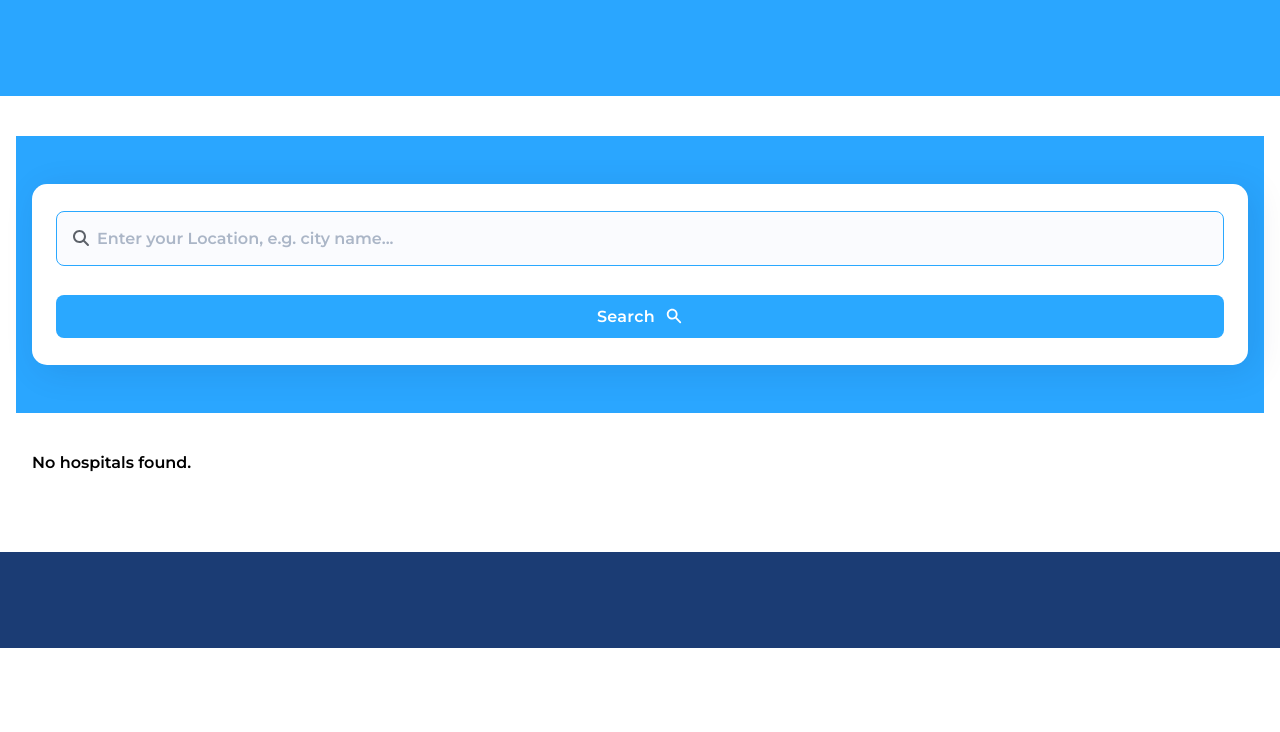
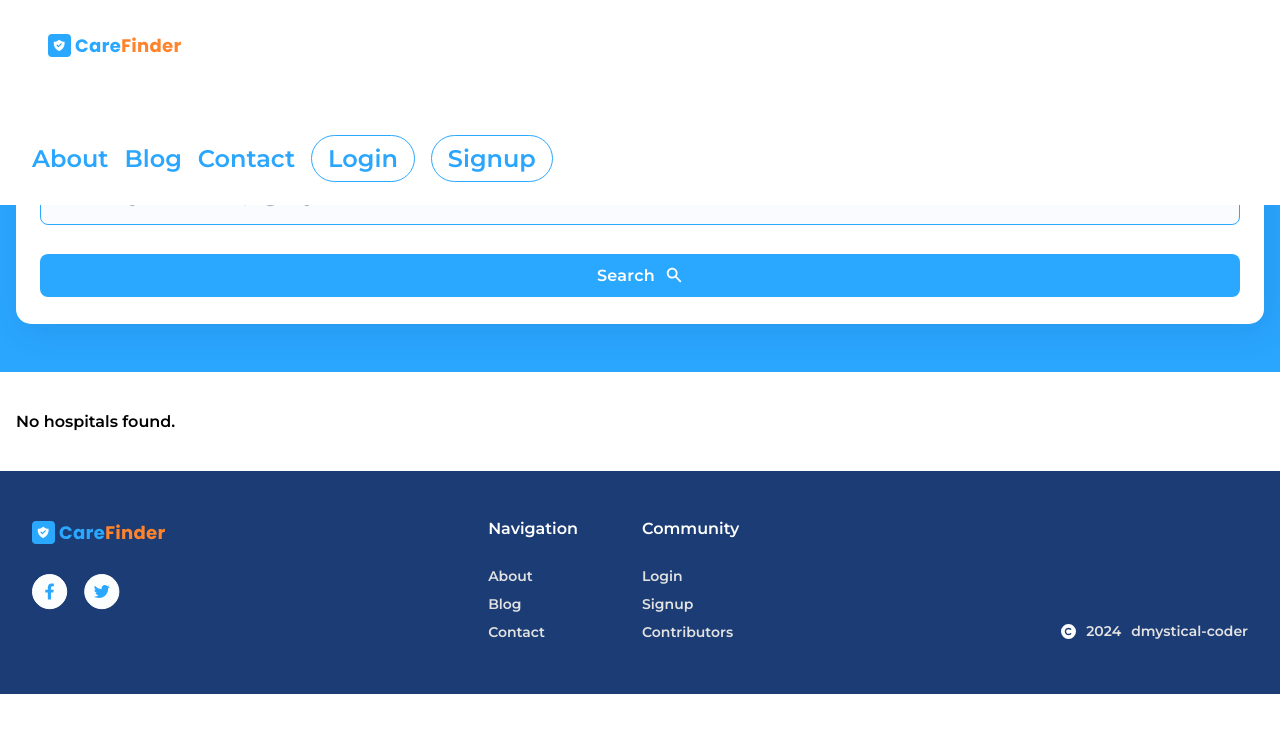
Before and after one commit to dmystical-coder/carefinder-web-app, a Vue app: page /dashboard in a window 1280 px wide. Shown: the top 732 px of the page. Built offline with nearby package versions, Linux system fonts and the light colour scheme.

Commit message:
feat: fix mobile and desktop menu

```diff
--- a/public/main.css
+++ b/public/main.css
@@ -16,24 +16,6 @@ ul li {
 }
 .container {
   background-color: #2aa7ff;
-}
-
-nav {
-  font-family: 'Raleway', sans-serif;
-  padding: 2.75rem 1.5rem 1rem;
-  background-color: #ffffff;
-  display: flex;
-  justify-content: space-between;
-  align-items: center;
-}
-
-nav h1 {
-  text-transform: uppercase;
-  color: #ff832a;
-}
-
-nav h1 .dark {
-  color: #2aa8ff;
 }
 
 header,
@@ -152,50 +134,6 @@ main h2 {
   line-height: 1.25rem;
 }
 
-footer {
-  padding: 7.5rem 1.5rem 5rem;
-  background-color: #1b3c74;
-  color: #ffffff;
-}
-footer a,
-.copy span {
-  font-size: 0.875rem;
-  color: #e2e2e2;
-  line-height: 1.75rem;
-}
-footer p {
-  margin-top: 0.75rem;
-  font-size: 0.875rem;
-  line-height: 1.75rem;
-}
-
-.useful-links {
-  display: flex;
-  justify-content: space-between;
-  align-items: center;
-}
-
-.socials {
-  display: flex;
-  gap: 1rem;
-  margin-top: 1.5rem;
-}
-.useful-links {
-  margin-top: 3rem;
-}
-
-.nav,
-.contribute {
-  display: flex;
-  flex-direction: column;
-  gap: 1.5rem;
-}
-.copy {
-  font-size: 0.75rem;
-  line-height: 1.75rem;
-  margin-top: 2.5rem;
-}
-
 @media screen and (min-width: 768px) and (max-width: 1023px) {
   .grid-container {
     grid-template-columns: repeat(2, 1fr);
@@ -213,28 +151,4 @@ footer p {
   .detail-card {
     max-width: 550px;
   }
-  footer {
-    padding: 3rem 2rem;
-    display: flex;
-    justify-content: space-between;
-  }
-  .footer-logo {
-    flex-basis: 20%;
-  }
-  .footer-logo img {
-    width: 100%;
-  }
-  .group {
-    display: flex;
-    flex-direction: column;
-    align-items: center;
-  }
-  .useful-links {
-    justify-content: center;
-    gap: 2rem;
-  }
-  .useful-links,
-  .copy {
-    margin-top: 0;
-  }
 }
--- /dev/null
+++ b/src/components/TheFooter.vue
@@ -0,0 +1,133 @@
+<script setup>
+import { library } from '@fortawesome/fontawesome-svg-core'
+import { FontAwesomeIcon } from '@fortawesome/vue-fontawesome'
+import { faCopyright } from '@fortawesome/free-solid-svg-icons'
+library.add(
+    faCopyright,
+)
+</script>
+<template>
+    <footer>
+        <div class="footer-brand">
+            <div class="footer-logo">
+                <img src="@/assets/logo.svg" alt="" />
+            </div>
+            <div class="socials">
+                <a href=""><img src="@/assets/facebook-icon.svg" alt="" /></a>
+                <a href="
+          #"><img src="@/assets/x-icon.svg" alt="" /></a>
+            </div>
+        </div>
+
+
+        <div class="useful-links">
+            <div class="nav">
+                <h4>Navigation</h4>
+                <ul>
+                    <li><router-link to="/about">About</router-link></li>
+                    <li><router-link to="/blog">Blog</router-link></li>
+                    <li><router-link to="/contact">Contact</router-link></li>
+                </ul>
+            </div>
+            <div class="contribute">
+                <h4>Community</h4>
+                <ul>
+                    <li><router-link to="/signin" class="btn">Login</router-link></li>
+                    <li><router-link to="/signup" class="btn">Signup</router-link></li>
+                    <li><router-link to="/contributors">Contributors</router-link></li>
+                </ul>
+            </div>
+        </div>
+
+        <div class="copy">
+            <font-awesome-icon icon="fa-solid fa-copyright" size="lg" /> &nbsp;
+            <span>2024</span>
+            &nbsp;
+            <a href="https://github.com/dmystical-coder">dmystical-coder</a>
+        </div>
+    </footer>
+</template>
+
+<style scoped>
+footer {
+    padding: 5rem 1.5rem;
+    background-color: #1b3c74;
+    color: #ffffff;
+}
+
+footer a,
+.copy span {
+    font-size: 0.875rem;
+    color: #e2e2e2;
+    line-height: 1.75rem;
+}
+
+footer p {
+    margin-top: 0.75rem;
+    font-size: 0.875rem;
+    line-height: 1.75rem;
+}
+
+.useful-links {
+    margin-top: 3rem;
+    display: flex;
+    flex-direction: column;
+    gap: 2rem;
+}
+
+.socials {
+    display: flex;
+    gap: 1rem;
+    margin-top: 1.5rem;
+}
+
+.nav,
+.contribute {
+    display: flex;
+    flex-direction: column;
+    gap: 1.5rem;
+}
+
+.copy {
+    font-size: 0.75rem;
+    line-height: 1.75rem;
+    margin-top: 2.5rem;
+}
+
+@media screen and (min-width: 1024px) {
+    footer {
+        padding: 3rem 2rem;
+        display: flex;
+        justify-content: space-between;
+    }
+
+    .footer-logo {
+        flex-basis: 20%;
+    }
+
+    .footer-logo img {
+        width: 100%;
+    }
+
+    .group {
+        display: flex;
+        flex-direction: column;
+        align-items: center;
+    }
+
+    .useful-links {
+        flex-direction: row;
+        justify-content: center;
+        gap: 4rem;
+    }
+
+    .useful-links,
+    .copy {
+        margin-top: 0;
+    }
+
+    .copy {
+        align-self: flex-end;
+    }
+}
+</style>
--- /dev/null
+++ b/src/components/TheNavBar.vue
@@ -0,0 +1,109 @@
+<script setup>
+import {ref} from 'vue'
+import { library } from '@fortawesome/fontawesome-svg-core'
+import { FontAwesomeIcon } from '@fortawesome/vue-fontawesome'
+import { faBars, faTimes } from '@fortawesome/free-solid-svg-icons'
+library.add(
+    faBars,
+    faTimes
+)
+
+const data = ref({
+    isClicked: false,
+})
+
+const toggleMobileNav = () => {
+data.value.isClicked = !data.value.isClicked
+}
+</script>
+<template>
+    <nav>
+        <div class="logo">
+            <img src="@/assets/logo.svg" alt="" />
+        </div>
+        <span :class="{hidden: data.isClicked}" class="hamburger" @click="toggleMobileNav">
+            <FontAwesomeIcon :icon="faBars" size="2x" />
+        </span>
+        <span :class="{ hidden: !data.isClicked }" class="close" @click="toggleMobileNav">
+            <FontAwesomeIcon :icon="faTimes" size="2x" />
+        </span>
+        <ul :class="{ hidden: !data.isClicked }" class="nav-links">
+            <li><router-link to="/about">About</router-link></li>
+            <li><router-link to="/blog">Blog</router-link></li>
+            <li><router-link to="/contact">Contact</router-link></li>
+            <li><router-link to="/signin" class="btn">Login</router-link></li>
+            <li><router-link to="/signup" class="btn">Signup</router-link></li>
+        </ul>
+    </nav>
+</template>
+
+<style scoped>
+nav {
+    position: relative;
+    font-family: 'Raleway', sans-serif;
+    padding: 2.75rem 1.5rem 1rem;
+    background-color: #ffffff;
+    display: flex;
+    justify-content: space-between;
+    align-items: center;
+}
+
+nav h1 {
+    text-transform: uppercase;
+    color: #ff832a;
+}
+
+nav h1 .dark {
+    color: #2aa8ff;
+}
+
+nav ul li a:hover{
+    background-color: #2aa6ff;
+    color: #ffffff;
+    padding: .5rem 1rem;
+    border-radius: 2rem;
+}
+
+.btn {
+    padding: .5rem 1rem;
+    font-weight: 500;
+    line-height: 1.5rem;
+    border-radius: 2rem;
+    border: 1px solid #2aa8ff;
+}
+
+.nav-links{
+    padding: 2rem;
+    width: 100%;
+    background-color: #ffffff;
+    position: absolute;
+    top: 80px;
+    left: 0;
+}
+.nav-links li{
+    text-align: center;
+    margin-top: 2rem;
+}
+.nav-links li a {
+    font-size: 1.5rem;
+    color: #2aa6ff;
+}
+
+@media screen and (min-width: 1024px) {
+
+    .hamburger,
+    .close {
+        display: none;
+    }
+
+    nav {
+        padding: 2rem 3rem;
+    }
+
+    .nav-links {
+        display: flex;
+        align-items: center;
+        gap: 1rem;
+    }
+}
+</style>
--- a/src/views/DashBoard.vue
+++ b/src/views/DashBoard.vue
@@ -1,15 +1,12 @@
 <script setup>
+import TheNavBar from '@/components/TheNavBar.vue'
 import HospitalSearch from '@/components/HospitalSearch.vue'
-
+import TheFooter from '@/components/TheFooter.vue'
 </script>
 <template>
-  <header>
+  <TheNavBar />
 
-  </header>
-  <main>
-    <HospitalSearch />
-  </main>
-  <footer>
+  <HospitalSearch />
 
-  </footer>
+  <TheFooter />
 </template>
--- a/src/views/HomePage.vue
+++ b/src/views/HomePage.vue
@@ -1,4 +1,6 @@
 <script setup>
+import TheNavBar from '@/components/TheNavBar.vue'
+import TheFooter from '@/components/TheFooter.vue'
 import { library } from '@fortawesome/fontawesome-svg-core'
 import { FontAwesomeIcon } from '@fortawesome/vue-fontawesome'
 import {
@@ -33,22 +35,7 @@ library.add(
 </script>
 <template>
   <div class="container">
-    <nav>
-      <div class="logo">
-        <img src="@/assets/logo.svg" alt="" />
-      </div>
-      <FontAwesomeIcon :icon="faBars" size="2x" />
-      <span class="hidden">
-        <FontAwesomeIcon :icon="faTimes" />
-      </span>
-      <ul class="">
-        <li><a href="#">About</a></li>
-        <li><a href="#">Blog</a></li>
-        <li><a href="#">Contact</a></li>
-        <li><a href="#" class="btn">Login</a></li>
-        <li><a href="#" class="btn">Signup</a></li>
-      </ul>
-    </nav>
+    <TheNavBar />
     <header>
       <div class="hero">
         <div class="hero-content">
@@ -128,10 +115,8 @@ library.add(
                 alt=""
               />
             </div> -->
-          <img
-            src="https://lh5.googleusercontent.com/p/AF1QipOWSZ0l_Xety_7BDoj0BiYjh8dQ771UeVr2FxXy=w408-h306-k-no"
-            alt=""
-          />
+          <img src="https://lh5.googleusercontent.com/p/AF1QipOWSZ0l_Xety_7BDoj0BiYjh8dQ771UeVr2FxXy=w408-h306-k-no"
+            alt="" />
           <div class="content">
             <div class="name">
               <FontAwesomeIcon :icon="faHospital" />&nbsp;
@@ -158,10 +143,8 @@ library.add(
           </div>
         </div>
         <div class="detail-card">
-          <img
-            src="https://lh5.googleusercontent.com/p/AF1QipMfy1m5p2XEkjHpfwy24ytmgNWJvo-c5TzxkzQL=w426-h240-k-no"
-            alt=""
-          />
+          <img src="https://lh5.googleusercontent.com/p/AF1QipMfy1m5p2XEkjHpfwy24ytmgNWJvo-c5TzxkzQL=w426-h240-k-no"
+            alt="" />
           <div class="content">
             <div class="name">
               <FontAwesomeIcon :icon="faHospital" />&nbsp;
@@ -187,10 +170,8 @@ library.add(
           </div>
         </div>
         <div class="detail-card">
-          <img
-            src="https://lh5.googleusercontent.com/p/AF1QipMui4lkCP9J2wHxPdwIN9dTOf_LCrlG7Zg52Wnb=w408-h544-k-no"
-            alt=""
-          />
+          <img src="https://lh5.googleusercontent.com/p/AF1QipMui4lkCP9J2wHxPdwIN9dTOf_LCrlG7Zg52Wnb=w408-h544-k-no"
+            alt="" />
           <div class="content">
             <div class="name">
               <FontAwesomeIcon :icon="faHospital" />&nbsp;
@@ -231,49 +212,7 @@ library.add(
         <a href="#" class="admin-cta-btn">Join Today</a>
       </div>
     </main>
-    <footer>
-      <div class="footer-logo">
-        <img src="@/assets/logo.svg" alt="" />
-        <p>
-          Lorem ipsum dolor sit amet consectetur adipisicing elit. Molestias minus ab, suscipit
-          praesentium quibusdam inventore at reprehenderit quas officia pariatur!
-        </p>
-      </div>
-      <div class="socials">
-        <a href=""><img src="@/assets/facebook-icon.svg" alt="" /></a>
-        <a
-          href="
-          #"
-          ><img src="@/assets/x-icon.svg" alt=""
-        /></a>
-      </div>
-
-      <div class="useful-links">
-        <div class="nav">
-          <h4>Navigation</h4>
-          <ul>
-            <li><a href="#">About</a></li>
-            <li><a href="#">Blog</a></li>
-            <li><a href="#">Contact</a></li>
-          </ul>
-        </div>
-        <div class="contribute">
-          <h4>Community</h4>
-          <ul>
-            <li><a href="#" class="btn">Login</a></li>
-            <li><a href="#" class="btn">Signup</a></li>
-            <li><a href="#">Contributors</a></li>
-          </ul>
-        </div>
-      </div>
-
-      <div class="copy">
-        <FontAwesomeIcon :icon="faCopyright" size="lg" /> &nbsp;
-        <span>2024</span>
-        &nbsp;
-        <a href="https://github.com/dmystical-coder">dmystical-coder</a>
-      </div>
-    </footer>
+    <TheFooter />
   </div>
 </template>
 
@@ -303,19 +242,19 @@ library.add(
   padding: 7rem 2rem;
 }
 
-.admin-card > div {
+.admin-card>div {
   display: flex;
   flex-direction: column;
   gap: 0.5rem;
 }
 
-.admin-card > div > h3 {
+.admin-card>div>h3 {
   font-size: 1.5rem;
   font-weight: 800;
   line-height: 2.25rem;
 }
 
-.admin-card > div > p {
+.admin-card>div>p {
   color: #fafbfe;
   font-size: 1rem;
   line-height: 1.5rem;
```
Also changed, not shown: src/components/HospitalSearch.vue (+9 -15 lines).
